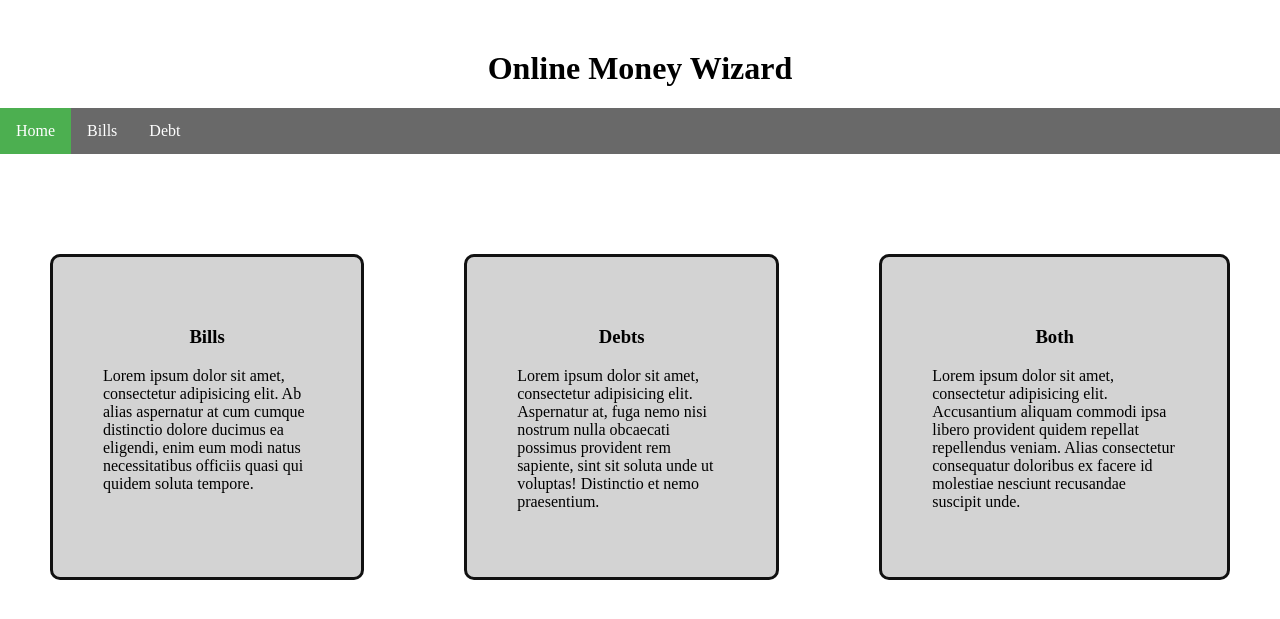
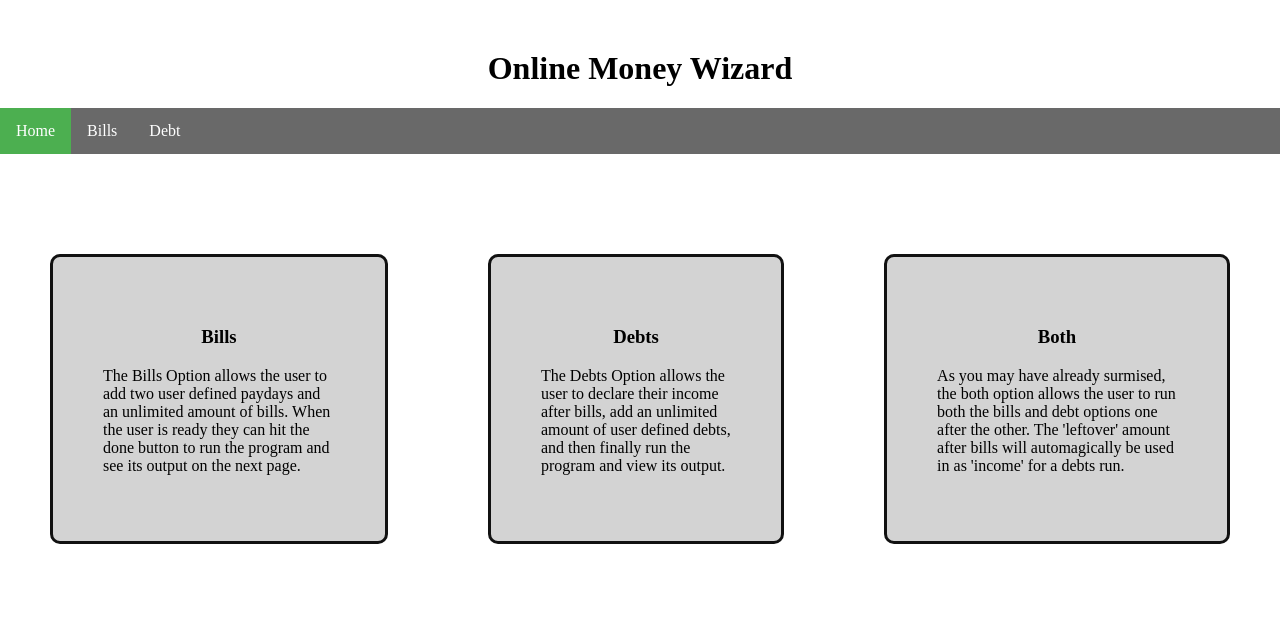
Before and after one commit to Kaz95/online_moneywiz, a Flask app: page / in a window 1280 px wide. Shown: the top 619 px of the page. Run offline with Flask 2, Linux system fonts and the light colour scheme.

Commit message:
- Added route descriptions to home page

```diff
--- a/templates/home.html
+++ b/templates/home.html
@@ -3,17 +3,17 @@
     <div class="flex-container">
         <div>
             <h3 class="center">Bills</h3>
-            <p>Lorem ipsum dolor sit amet, consectetur adipisicing elit. Ab alias aspernatur at cum cumque distinctio dolore ducimus ea eligendi, enim eum modi natus necessitatibus officiis quasi qui quidem soluta tempore.</p>
+            <p>The Bills Option allows the user to add two user defined paydays and an unlimited amount of bills. When the user is ready they can hit the done button to run the program and see its output on the next page.</p>
         </div>
 
         <div>
             <h3 class="center">Debts</h3>
-            <p>Lorem ipsum dolor sit amet, consectetur adipisicing elit. Aspernatur at, fuga nemo nisi nostrum nulla obcaecati possimus provident rem sapiente, sint sit soluta unde ut voluptas! Distinctio et nemo praesentium.</p>
+            <p>The Debts Option allows the user to declare their income after bills, add an unlimited amount of user defined debts, and then finally run the program and view its output.</p>
         </div>
 
         <div>
             <h3 class="center">Both</h3>
-            <p>Lorem ipsum dolor sit amet, consectetur adipisicing elit. Accusantium aliquam commodi ipsa libero provident quidem repellat repellendus veniam. Alias consectetur consequatur doloribus ex facere id molestiae nesciunt recusandae suscipit unde.</p>
+            <p>As you may have already surmised, the both option allows the user to run both the bills and debt options one after the other. The 'leftover' amount after bills will automagically be used in as 'income' for a debts run.</p>
         </div>
     </div>
 {% endblock %}
```
